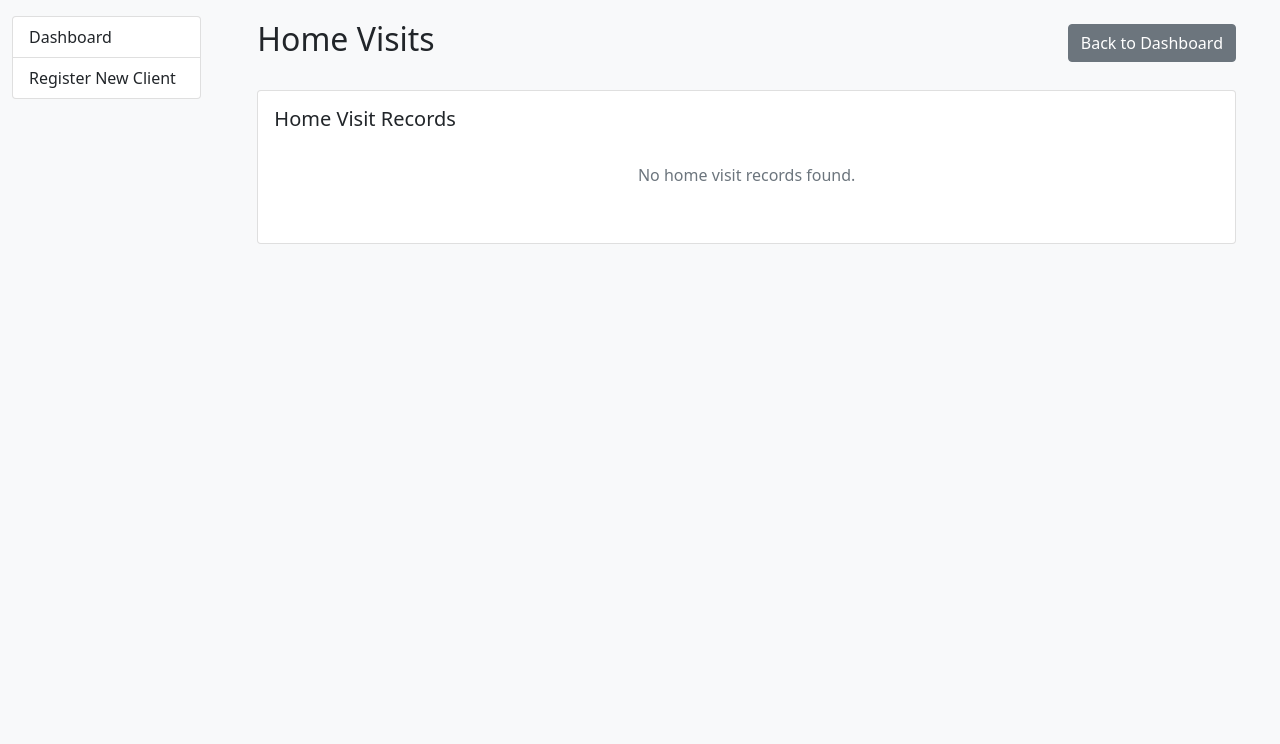
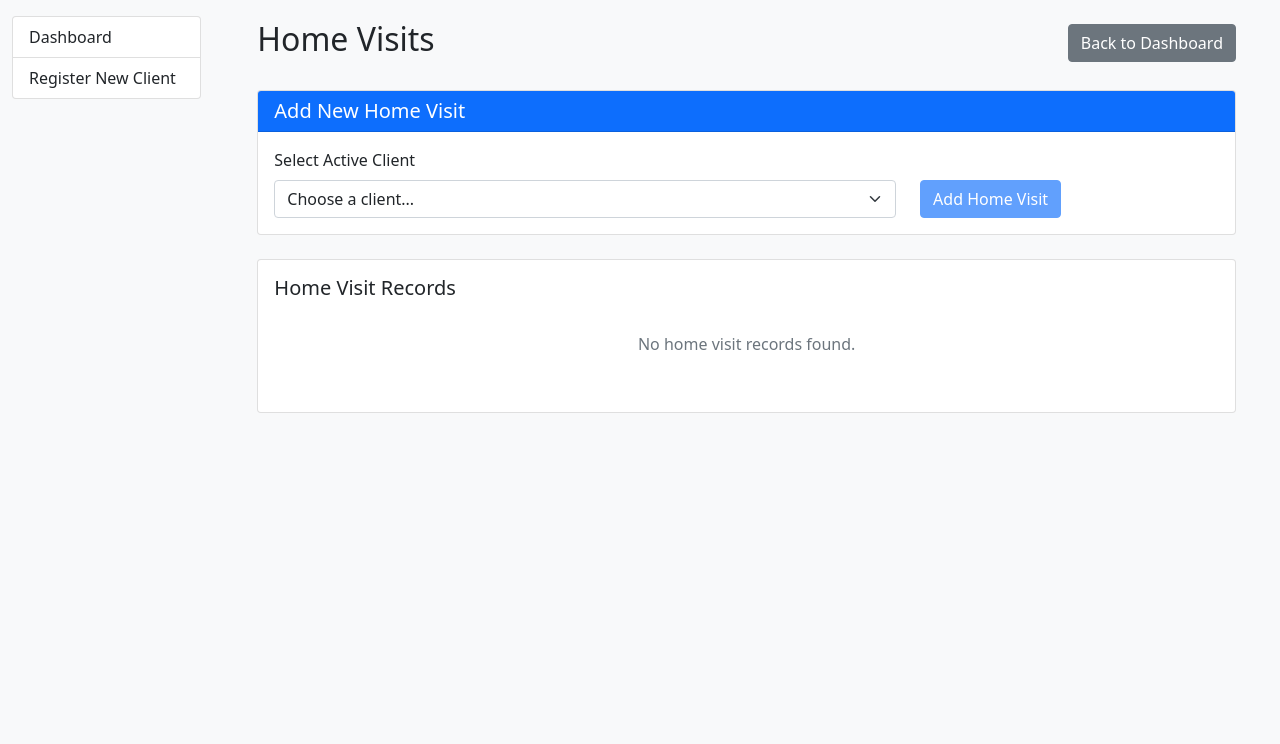
Before and after one commit to jeymo092/NLMRC, a Flask app: page /home_visits in a window 1280 px wide. Shown: the part 56-800 px from the top of the page. Run offline with Flask 3, Linux system fonts and the light colour scheme; a user stored in the database is signed in; data that the repository does not hold is empty.

Commit message:
Assistant checkpoint: Add home visit button and client selection
Assistant generated file changes:
- templates/home_visits.html: Add section to select client and add home visit, Use active_clients for dropdown options
- main.py: Pass active clients to home visits template

---

User prompt:

STILL THE BUTTON FOR ADD HOMEV VISIT RECORD

Replit-Commit-Author: Assistant
Replit-Commit-Session-Id: 36bf4aa8-08ef-44b0-80cc-1cf9894979bb

```diff
--- a/main.py
+++ b/main.py
@@ -478,7 +478,8 @@ def add_aftercare(client_id):
 def home_visits():
     # All departments can access home visits
     home_visits = HomeVisit.query.join(Client).filter(Client.status == 'ACTIVE').all()
-    return render_template('home_visits.html', home_visits=home_visits)
+    active_clients = Client.query.filter_by(status='ACTIVE').all()
+    return render_template('home_visits.html', home_visits=home_visits, active_clients=active_clients)
 
 @app.route('/add_home_visit/<int:client_id>', methods=['GET', 'POST'])
 @login_required
--- a/templates/home_visits.html
+++ b/templates/home_visits.html
@@ -23,6 +23,31 @@
                     {% endfor %}
                 {% endif %}
             {% endwith %}
+
+            <!-- Add Home Visit Section -->
+            <div class="card mb-4">
+                <div class="card-header bg-primary text-white">
+                    <h5 class="mb-0"><i class="fas fa-plus"></i> Add New Home Visit</h5>
+                </div>
+                <div class="card-body">
+                    <div class="row align-items-end">
+                        <div class="col-md-8">
+                            <label for="clientSelect" class="form-label">Select Active Client</label>
+                            <select class="form-select" id="clientSelect">
+                                <option value="">Choose a client...</option>
+                                {% for client in active_clients %}
+                                <option value="{{ client.id }}">{{ client.firstName }} {{ client.secondName }}</option>
+                                {% endfor %}
+                            </select>
+                        </div>
+                        <div class="col-md-4">
+                            <button type="button" id="addVisitBtn" class="btn btn-primary" disabled onclick="redirectToAddVisit()">
+                                <i class="fas fa-plus"></i> Add Home Visit
+                            </button>
+                        </div>
+                    </div>
+                </div>
+            </div>
 
             <div class="card">
                 <div class="card-body">
```
